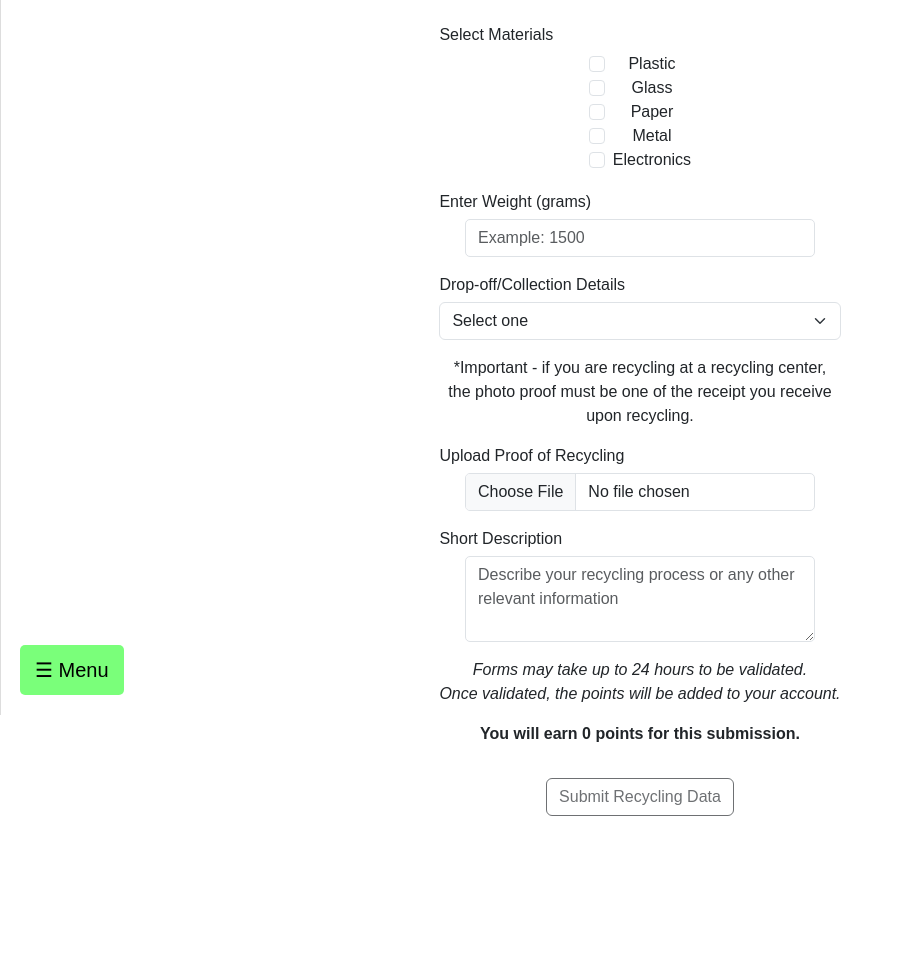
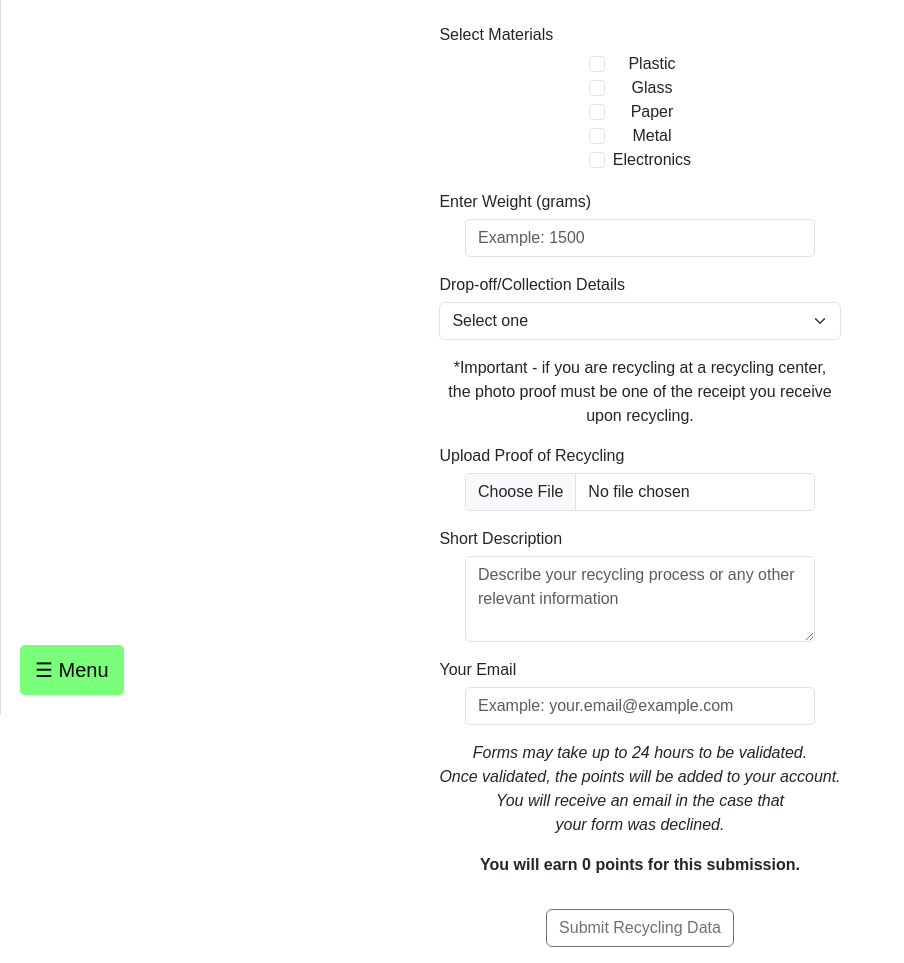
Before and after one commit to Pattuv/EcoDollar, a Flask app: page /form in a window 1280 px wide. Shown: the part 85-1048 px from the top of the page, without its empty margins (0-904 px from the left). Before the commit the page ends 901 px from the top, so only its background shows below. Run offline with Flask 3, Linux system fonts and the light colour scheme; some web fonts are replaced.

Commit message:
confirmation email set

```diff
--- a/app.py
+++ b/app.py
@@ -59,10 +59,11 @@ def submit_recycling():
     weight = int(request.form["weight"])  # Make sure weight is treated as an integer
     location = request.form["location"]
     description = request.form["description"]
+    email = request.form["email"]  # Get the user's email
     proof_file = request.files["proof"]
 
     try:
-        # Compose email
+        # Compose email to admin
         msg = Message(
             "New Recycling Submission",
             recipients=["ecodollara@gmail.com"]  # Admin email
@@ -73,8 +74,9 @@ def submit_recycling():
         <p><strong>Weight:</strong> {weight} grams</p>
         <p><strong>Drop-off Location:</strong> {location}</p>
         <p><strong>Description:</strong> {description}</p>
+        <p><strong>Submitter's Email:</strong> {email}</p>
         <p>Please review and validate this submission:</p>
-        <a href="{url_for('accept', username=username, weight=weight, _external=True)}" style="text-decoration:none; padding:10px 20px; color:white; background-color:green; border-radius:5px;">Accept</a>
+        <a href="{url_for('accept', username=username, weight=weight, email=email, _external=True)}" style="text-decoration:none; padding:10px 20px; color:white; background-color:green; border-radius:5px;">Accept</a>
         <a href="{url_for('dashboard', _external=True)}" style="text-decoration:none; padding:10px 20px; color:white; background-color:red; border-radius:5px; margin-left:10px;">Decline</a>
         """
 
@@ -95,13 +97,15 @@ def submit_recycling():
         return f"Error: {e}"
 
 
+
 @app.route("/accept")
 def accept():
-    # Get the username and weight from the URL query parameters
+    # Get the username, weight, and email from the URL query parameters
     username = request.args.get("username")
     weight = int(request.args.get("weight"))
+    email = request.args.get("email")
 
-    if not username or weight <= 0:
+    if not username or weight <= 0 or not email:
         return "Invalid submission data", 400
 
     # Retrieve the user from the database
@@ -113,10 +117,27 @@ def accept():
         user.points += weight // 10  # Points can be calculated, for example, 1 point for every 100 grams
         db.session.commit()
 
+        # Send a confirmation email to the submitter
+        confirmation_msg = Message(
+            "Recycling Submission Accepted",
+            recipients=[email]  # Send the confirmation to the user's email
+        )
+        confirmation_msg.html = f"""
+        <h2>Your recycling submission has been accepted!</h2>
+        <p>We are happy to inform you that your recycling submission of {weight} grams has been successfully accepted.</p>
+        <p>You have earned {weight // 10} points for your submission. Keep up the good work!</p>
+        <p>Thank you for helping us recycle!</p>
+        <p>Best Regards, EcoDollar Team.</p>
+        """
+
+        # Send the confirmation email
+        mail.send(confirmation_msg)
+
         # Redirect to the user's dashboard or a confirmation page
         return render_template('accepted.html')
     else:
         return "User not found", 404
+
 
 
 
--- a/templates/form.html
+++ b/templates/form.html
@@ -54,6 +54,7 @@
       action="/submit_recycling"
       method="POST"
       enctype="multipart/form-data"
+      id="recycling-form"
     >
       <!-- Material Type -->
       <div class="mb-3 center-container">
@@ -173,10 +174,25 @@
         ></textarea>
       </div>
 
+      <!-- Email -->
+      <div class="mb-3 center-container">
+        <label for="email" class="form-label">Your Email</label>
+        <input
+          type="email"
+          id="email"
+          name="email"
+          class="form-control"
+          placeholder="Example: your.email@example.com"
+          required
+        />
+      </div>
+
       <p>
         <em
           >Forms may take up to 24 hours to be validated. <br />
-          Once validated, the points will be added to your account.</em
+          Once validated, the points will be added to your account. <br />
+          You will receive an email in the case that <br />
+          your form was declined.</em
         >
       </p>
 
@@ -192,7 +208,7 @@
 
       <!-- Submit Button -->
       <div class="mb-3 center-container">
-        <button type="submit" class="btn btn-brand" disabled>
+        <button type="submit" class="btn btn-brand" id="submit-btn" disabled>
           Submit Recycling Data
         </button>
       </div>
@@ -203,7 +219,8 @@
       const pointsDisplay = document.getElementById("points");
       const weightError = document.getElementById("weight-error");
       const weightLimitSpan = document.getElementById("weight-limit");
-      const submitButton = document.querySelector("button[type='submit']");
+      const submitButton = document.getElementById("submit-btn");
+      const form = document.getElementById("recycling-form");
 
       const maxWeight = 5000; // Maximum allowable weight
       weightLimitSpan.textContent = maxWeight;
@@ -217,7 +234,7 @@
           submitButton.disabled = true;
         } else {
           weightError.style.display = "none";
-          submitButton.disabled = false;
+          checkFormCompletion();
         }
 
         // Update points dynamically if weight is valid
@@ -226,6 +243,15 @@
           pointsDisplay.textContent = points;
         }
       });
+
+      // Check if all fields are filled
+      function checkFormCompletion() {
+        const isFormValid =
+          form.checkValidity() &&
+          weightInput.value &&
+          document.getElementById("proof").files.length > 0;
+        submitButton.disabled = !isFormValid;
+      }
 
       let isSidebarOpen = false;
 
@@ -246,6 +272,12 @@
 
         isSidebarOpen = !isSidebarOpen;
       }
+
+      // Listen for form changes to check if all fields are filled
+      form.addEventListener("input", checkFormCompletion);
+      document
+        .getElementById("proof")
+        .addEventListener("change", checkFormCompletion);
     </script>
   </body>
 </html>
```
Also changed, not shown: instance/users.db.
